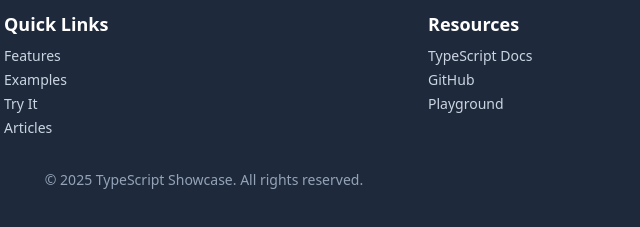
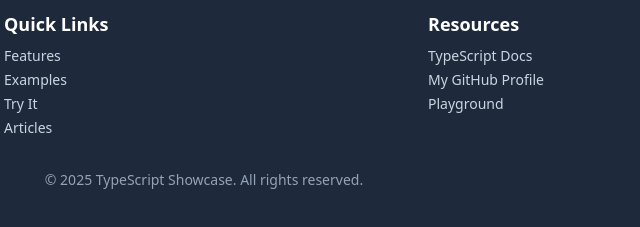
Before and after one commit to Kawser420/professional-typescript-showcase, a plain HTML site: page index.html in a window 1280 px wide. Shown: the part 2927-3154 px from the top of the page, 436-1076 px from the left. Drawn offline with nearby package versions, Linux system fonts and the light colour scheme.

Commit message:
my github profile setup

```diff
--- a/index.html
+++ b/index.html
@@ -500,7 +500,7 @@
             <h4 class="text-lg font-semibold mb-2">Resources</h4>
             <ul class="text-slate-300 text-sm space-y-1">
               <li><a href="https://www.typescriptlang.org/" class="hover:underline">TypeScript Docs</a></li>
-              <li><a href="https://github.com/microsoft/TypeScript" class="hover:underline">GitHub</a></li>
+              <li><a href="https://github.com/Kawser420" class="hover:underline">My GitHub Profile</a></li>
               <li><a href="https://www.typescriptlang.org/play" class="hover:underline">Playground</a></li>
             </ul>
           </div>
```
